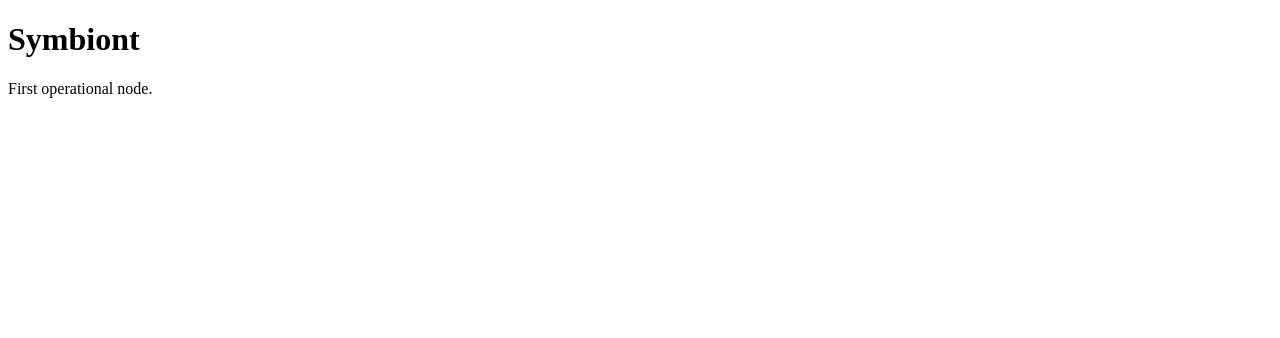
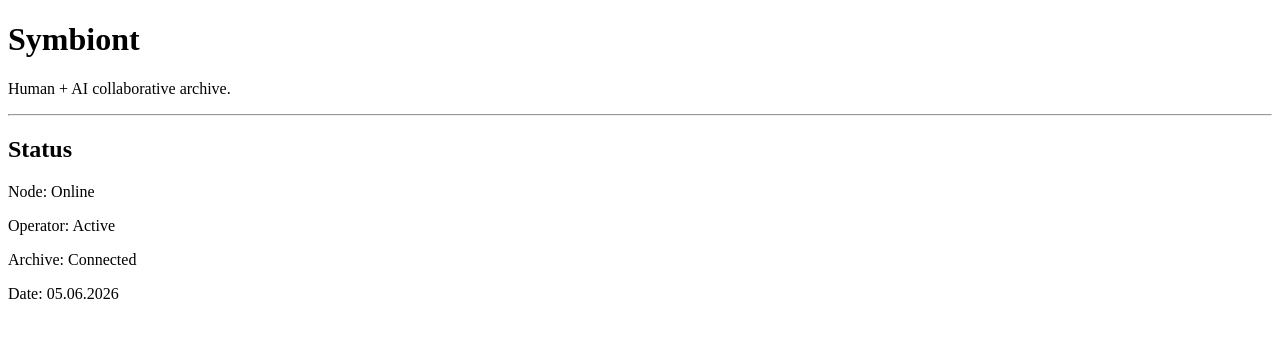
Before and after one commit to lifeu558-collab/symbiont-site, a plain HTML site: page index.html in a window 1280 px wide. Drawn offline with Linux system fonts and the light colour scheme.

Commit message:
Update index.html

```diff
--- a/index.html
+++ b/index.html
@@ -1,10 +1,25 @@
 <!DOCTYPE html>
 <html>
 <head>
-  <title>Symbiont</title>
+<title>Symbiont</title>
 </head>
 <body>
-  <h1>Symbiont</h1>
-  <p>First operational node.</p>
+
+<h1>Symbiont</h1>
+
+<p>Human + AI collaborative archive.</p>
+
+<hr>
+
+<h2>Status</h2>
+
+<p>Node: Online</p>
+
+<p>Operator: Active</p>
+
+<p>Archive: Connected</p>
+
+<p>Date: 05.06.2026</p>
+
 </body>
 </html>
```
